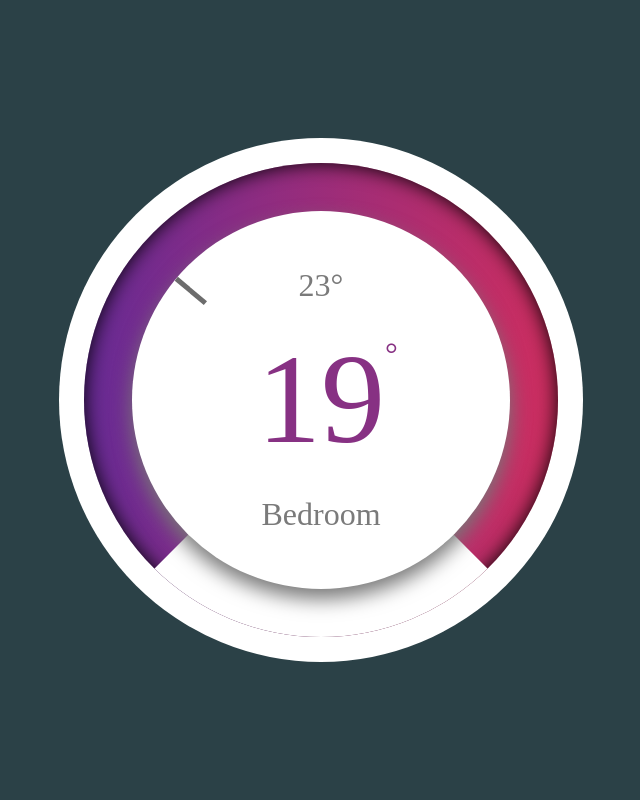
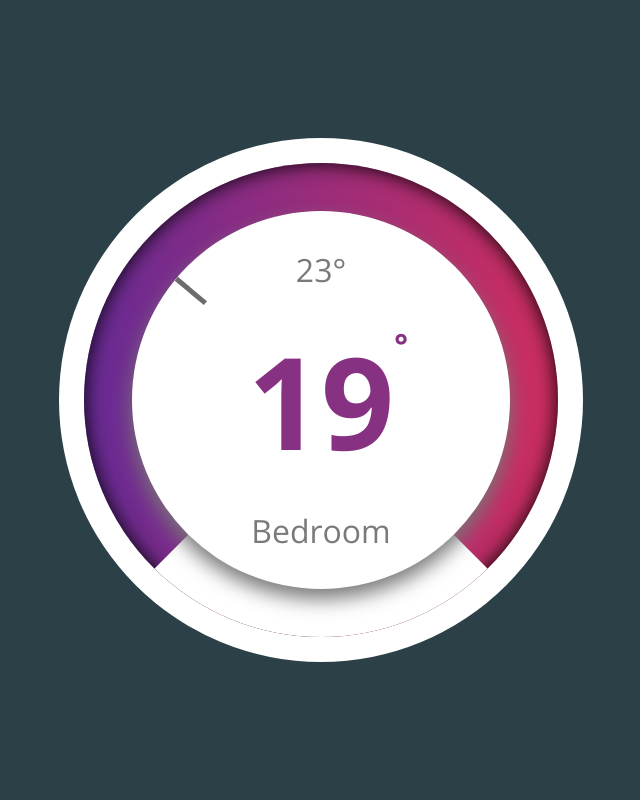
Before and after one commit to imShahbazi/100_Days_css_challenge, a plain HTML site: page day-55/index.html in a window 1280 px wide. Shown: the whole page, without its empty margins (319-959 px from the left). Drawn offline with Linux system fonts and the light colour scheme.

Commit message:
add font

```diff
--- a/day-55/main.css
+++ b/day-55/main.css
@@ -3,9 +3,14 @@ date:21 November 2025
 author: Ali Shahbazi
 github: https://www.github.com/imShahbazi
 */
+@font-face {
+    font-family: openSans;
+    src: url("./font/openSans.ttf");
+}
 *{
     margin: 0;
     padding: 0;
+    font-family: openSans;
 }
 body{
     display: flex;
@@ -71,7 +76,7 @@ body{
     height: 5px;
 }
 .data{
-    height: 70%;
+    height: 80%;
     display: flex;
     flex-direction: column;
     justify-content: space-between;
@@ -85,10 +90,12 @@ body{
     color: #873183;
     font-size: 8rem;
     position: relative;
+    font-weight: bold;
 }
 span{
     font-size: 2rem;
     display: inline-block;
     position: absolute;
     top: 10px;
+    font-weight: bold;
 }
```
Also changed, not shown: day-55/font/openSans.ttf (added).
